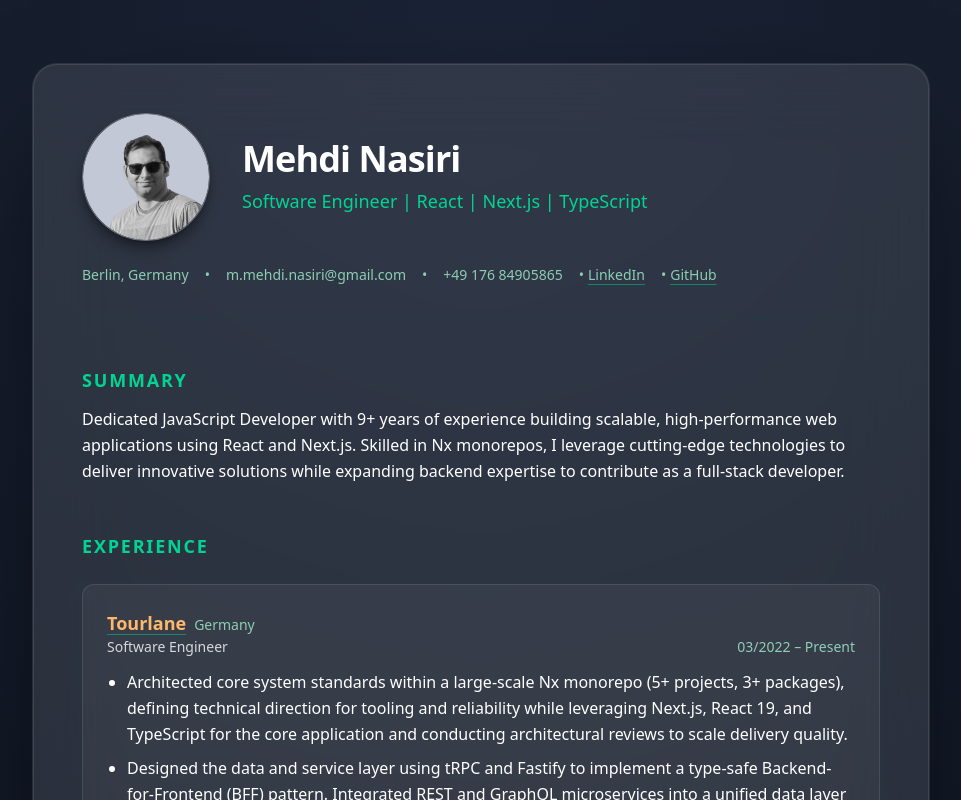
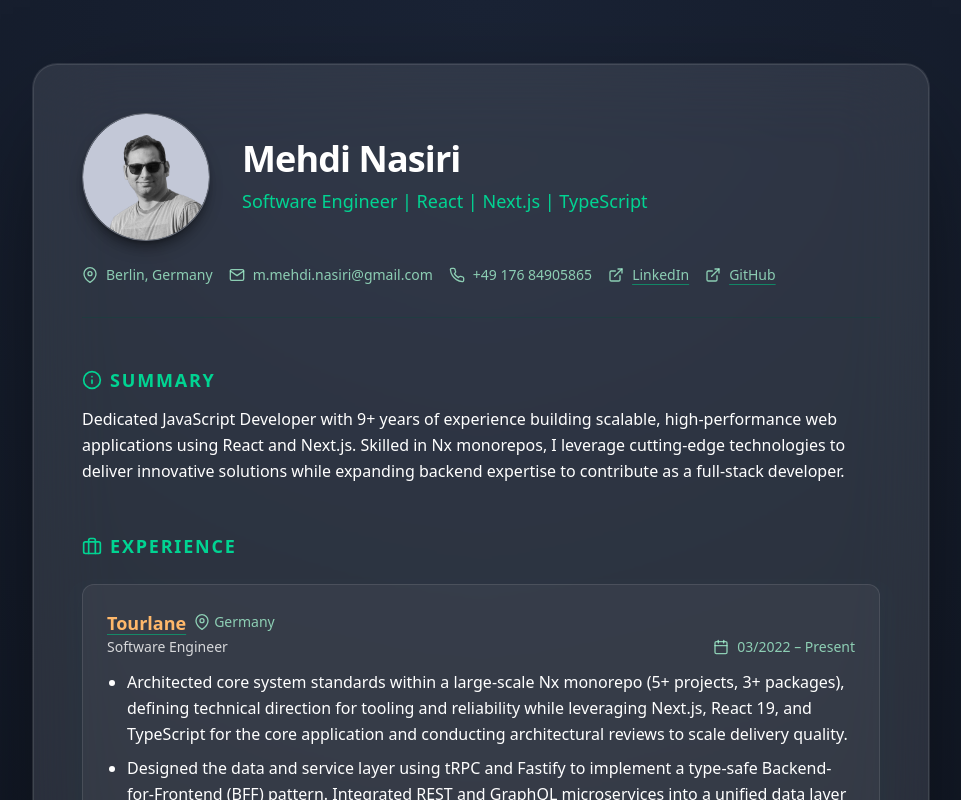
Before and after one commit to mmehdinasiri/Resume, a Next.js app: page / in a window 1280 px wide. Shown: the top 800 px of the page, without its empty margins (159-1120 px from the left). Built offline with nearby package versions, Linux system fonts and the light colour scheme.

Commit message:
feat: enhance resume sections with contextual icons

```diff
--- a/src/components/resume/Education.tsx
+++ b/src/components/resume/Education.tsx
@@ -1,3 +1,5 @@
+import { FiBookOpen, FiCalendar } from "react-icons/fi";
+
 import type { Education as EducationType } from "@/data/resume";
 
 type EducationProps = {
@@ -7,7 +9,8 @@ type EducationProps = {
 export function Education({ education }: EducationProps) {
   return (
     <section className="space-y-6">
-      <h2 className="text-lg font-semibold uppercase tracking-widest text-emerald-400">
+      <h2 className="flex items-center gap-2 text-lg font-semibold uppercase tracking-widest text-emerald-400">
+        <FiBookOpen className="h-5 w-5" aria-hidden="true" />
         Education
       </h2>
       <div className="space-y-6">
@@ -20,7 +23,8 @@ export function Education({ education }: EducationProps) {
               {item.institution}
             </h3>
             <p className="text-sm text-white/80">{item.degree}</p>
-            <span className="text-sm font-medium text-emerald-200/80">
+            <span className="inline-flex items-center gap-2 text-sm font-medium text-emerald-200/80">
+              <FiCalendar className="h-4 w-4" aria-hidden="true" />
               {item.year}
             </span>
           </article>
--- a/src/components/resume/Experiences.tsx
+++ b/src/components/resume/Experiences.tsx
@@ -1,5 +1,6 @@
 import Link from "next/link";
 import type { ReactNode } from "react";
+import { FiBriefcase, FiCalendar, FiMapPin } from "react-icons/fi";
 
 import type { Experience } from "@/data/resume";
 
@@ -17,7 +18,9 @@ function renderBullet(text: string): ReactNode {
   if (keys.length === 0) return text;
 
   const pattern = new RegExp(
-    `(${keys.map((key) => key.replace(/[.*+?^${}()|[\]\\]/g, "\\$&")).join("|")})`,
+    `(${keys
+      .map((key) => key.replace(/[.*+?^${}()|[\]\\]/g, "\\$&"))
+      .join("|")})`,
     "g"
   );
 
@@ -44,7 +47,8 @@ function renderBullet(text: string): ReactNode {
 export function Experiences({ experiences }: ExperiencesProps) {
   return (
     <section className="space-y-6">
-      <h2 className="text-lg font-semibold uppercase tracking-widest text-emerald-400">
+      <h2 className="flex items-center gap-2 text-lg font-semibold uppercase tracking-widest text-emerald-400">
+        <FiBriefcase className="h-5 w-5" aria-hidden="true" />
         Experience
       </h2>
       <div className="space-y-8">
@@ -68,13 +72,15 @@ export function Experiences({ experiences }: ExperiencesProps) {
                   ) : (
                     experience.company
                   )}
-                  <span className="ml-2 text-sm font-normal text-emerald-200/80">
+                  <span className="ml-2 inline-flex items-center gap-1 text-sm font-normal text-emerald-200/80">
+                    <FiMapPin className="h-4 w-4" aria-hidden="true" />
                     {experience.location}
                   </span>
                 </h3>
                 <p className="text-sm text-white/80">{experience.role}</p>
               </div>
-              <span className="text-sm font-medium text-emerald-200/80">
+              <span className="inline-flex items-center gap-2 text-sm font-medium text-emerald-200/80">
+                <FiCalendar className="h-4 w-4" aria-hidden="true" />
                 {experience.start} – {experience.end}
               </span>
             </header>
--- a/src/components/resume/Header.tsx
+++ b/src/components/resume/Header.tsx
@@ -1,5 +1,11 @@
 import Image from "next/image";
 import Link from "next/link";
+import {
+  FiExternalLink,
+  FiMail,
+  FiMapPin,
+  FiPhone,
+} from "react-icons/fi";
 import type { ResumeData } from "@/data/resume";
 
 type HeaderProps = {
@@ -32,34 +38,36 @@ export function Header({ data }: HeaderProps) {
           <p className="mt-2 text-base text-emerald-400 sm:text-lg">{title}</p>
         </div>
       </div>
-      <div className="flex flex-col gap-2 text-sm text-emerald-200/80 sm:flex-row sm:flex-wrap sm:items-center sm:gap-x-4">
-        <span>{location}</span>
-        <span className="hidden sm:inline">•</span>
+      <div className="flex flex-col gap-2 text-sm text-emerald-200/80 sm:flex-row sm:flex-wrap sm:items-center sm:gap-4">
+        <span className="inline-flex items-center gap-2">
+          <FiMapPin className="h-4 w-4" aria-hidden="true" />
+          {location}
+        </span>
         <Link
-          className="transition-colors hover:text-emerald-200"
+          className="inline-flex items-center gap-2 transition-colors hover:text-emerald-200"
           href={`mailto:${email}`}
         >
+          <FiMail className="h-4 w-4" aria-hidden="true" />
           {email}
         </Link>
-        <span className="hidden sm:inline">•</span>
         <Link
-          className="transition-colors hover:text-emerald-200"
+          className="inline-flex items-center gap-2 transition-colors hover:text-emerald-200"
           href={`tel:${phone.replace(/\s+/g, "")}`}
         >
+          <FiPhone className="h-4 w-4" aria-hidden="true" />
           {phone}
         </Link>
         {links.map((link) => (
-          <span key={link.label} className="flex items-center gap-2 sm:gap-1">
-            <span className="hidden sm:inline">•</span>
           <Link
-              className="underline decoration-emerald-500/60 underline-offset-4 transition-colors hover:text-emerald-200"
+            key={link.label}
+            className="inline-flex items-center gap-2 underline decoration-emerald-500/60 underline-offset-4 transition-colors hover:text-emerald-200"
             href={link.url}
             target="_blank"
             rel="noreferrer"
           >
+            <FiExternalLink className="h-4 w-4" aria-hidden="true" />
             {link.label}
           </Link>
-          </span>
         ))}
       </div>
     </header>
--- a/src/components/resume/Projects.tsx
+++ b/src/components/resume/Projects.tsx
@@ -1,4 +1,5 @@
 import Link from "next/link";
+import { FiExternalLink, FiLayers } from "react-icons/fi";
 
 import type { Project } from "@/data/resume";
 
@@ -9,7 +10,8 @@ type ProjectsProps = {
 export function Projects({ projects }: ProjectsProps) {
   return (
     <section className="space-y-6">
-      <h2 className="text-lg font-semibold uppercase tracking-widest text-emerald-400">
+      <h2 className="flex items-center gap-2 text-lg font-semibold uppercase tracking-widest text-emerald-400">
+        <FiLayers className="h-5 w-5" aria-hidden="true" />
         Projects
       </h2>
       <div className="space-y-8">
@@ -29,8 +31,9 @@ export function Projects({ projects }: ProjectsProps) {
                     href={link.url}
                     target="_blank"
                     rel="noreferrer"
-                    className="inline-flex items-center gap-1 rounded-full border border-white/20 bg-white/5 px-3 py-1 text-white transition-colors hover:border-orange-300 hover:bg-orange-400/10 hover:text-orange-200"
+                    className="inline-flex items-center gap-2 rounded-full border border-white/20 bg-white/5 px-3 py-1 text-white transition-colors hover:border-orange-300 hover:bg-orange-400/10 hover:text-orange-200"
                   >
+                    <FiExternalLink className="h-4 w-4" aria-hidden="true" />
                     {link.label}
                   </Link>
                 ))}
--- a/src/components/resume/Skills.tsx
+++ b/src/components/resume/Skills.tsx
@@ -1,5 +1,6 @@
 import Link from "next/link";
 import type { IconType } from "react-icons";
+import { FiTool } from "react-icons/fi";
 import {
   SiTypescript,
   SiJavascript,
@@ -103,7 +104,8 @@ type SkillsProps = {
 export function Skills({ skills }: SkillsProps) {
   return (
     <section className="space-y-6">
-      <h2 className="text-lg font-semibold uppercase tracking-widest text-emerald-400">
+      <h2 className="flex items-center gap-2 text-lg font-semibold uppercase tracking-widest text-emerald-400">
+        <FiTool className="h-5 w-5" aria-hidden="true" />
         Skills
       </h2>
       <div className="grid gap-6 sm:grid-cols-2 xl:grid-cols-3">
--- a/src/components/resume/Summary.tsx
+++ b/src/components/resume/Summary.tsx
@@ -2,10 +2,13 @@ export type SummaryProps = {
   summary: string;
 };
 
+import { FiInfo } from "react-icons/fi";
+
 export function Summary({ summary }: SummaryProps) {
   return (
     <section className="space-y-3">
-      <h2 className="text-lg font-semibold uppercase tracking-widest text-emerald-400">
+      <h2 className="flex items-center gap-2 text-lg font-semibold uppercase tracking-widest text-emerald-400">
+        <FiInfo className="h-5 w-5" aria-hidden="true" />
         Summary
       </h2>
       <p className="text-sm leading-relaxed text-white sm:text-base">
```
Lines whose indentation alone changed are shown as unchanged.
